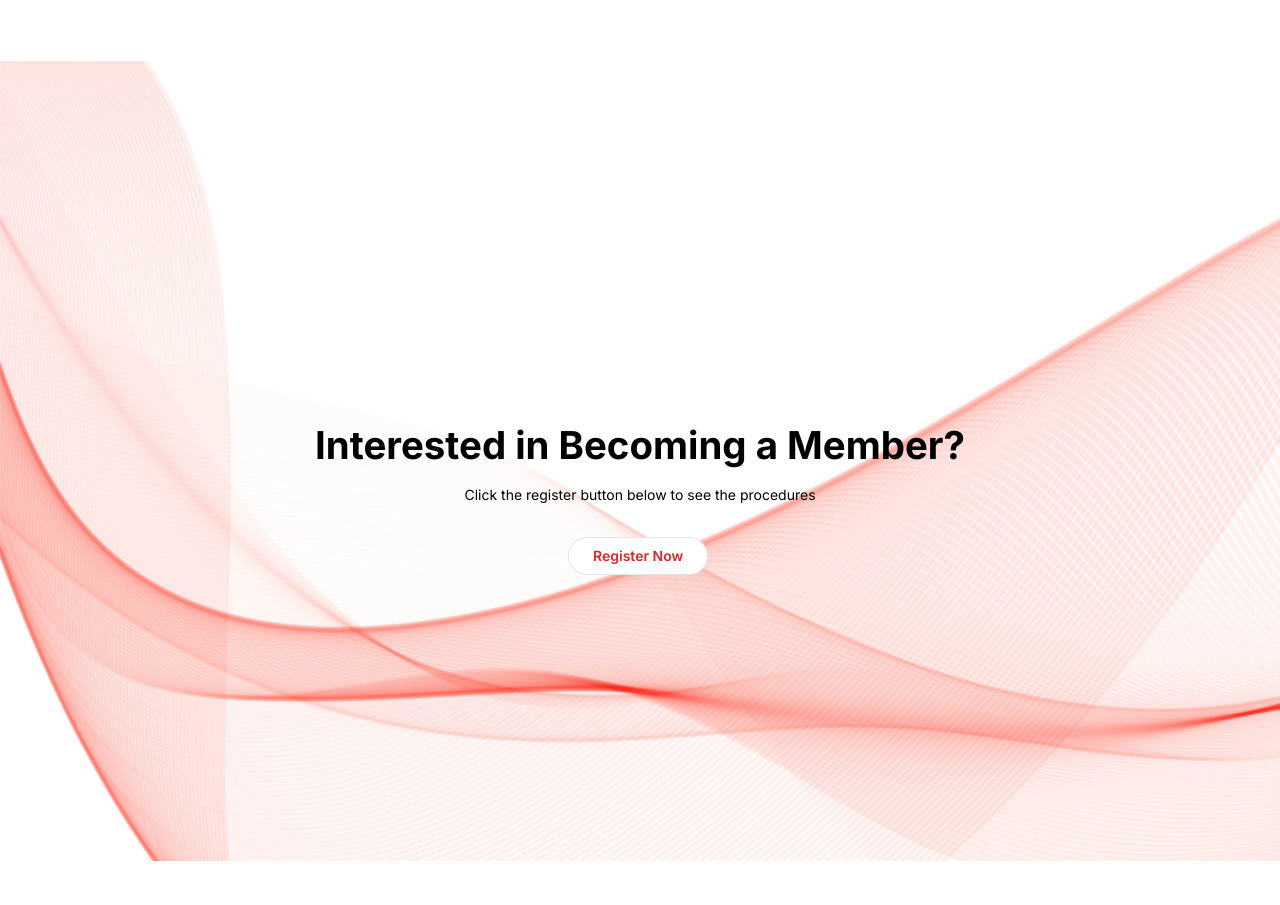
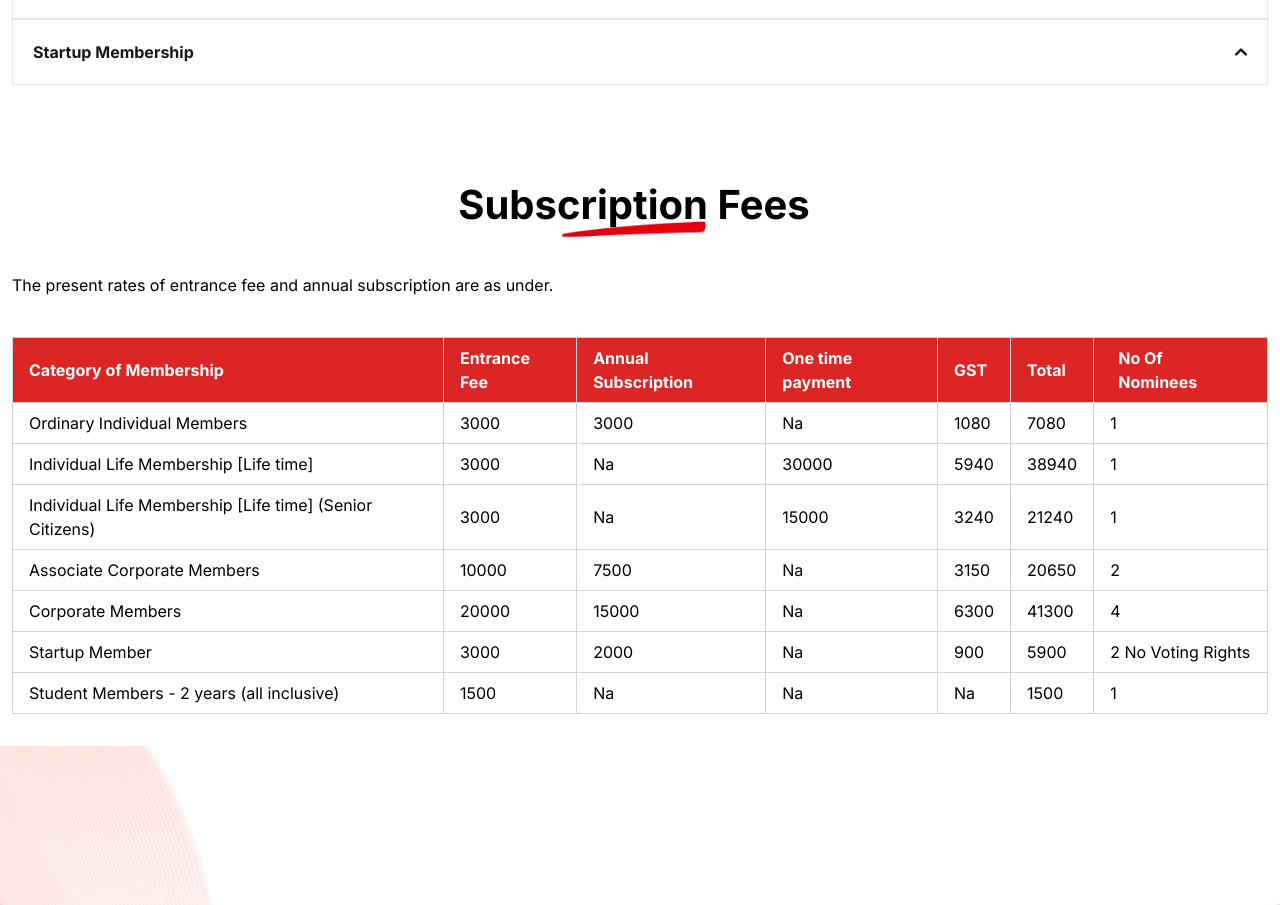
Before and after one commit to Manu-Madhu/KMA-Development-, a Next.js app: page /member in a window 1280 px wide. Shown: the part 1540-2445 px from the top of the page. Built offline with nearby package versions, Linux system fonts and the light colour scheme; no server answers.

Commit message:
Member page updates, and fix all links

```diff
--- a/src/app/(user)/login/page.jsx
+++ b/src/app/(user)/login/page.jsx
@@ -4,6 +4,7 @@ import useFormValidation from "@/hooks/loginHooks/useFormValidation";
 import ValidationLogin from "@/hooks/loginHooks/validationLogin";
 import React, { useEffect } from "react";
 import { useRouter } from "next/navigation";
+import Link from "next/link";
 
 
 const LoginPage = () => {
@@ -96,10 +97,10 @@ const LoginPage = () => {
               Remember for 30 days
             </label>
           </div>
-
+{/*
           <div className="text-primaryColor font-bold text-xs truncate">
             Forgot password
-          </div>
+          </div> */}
         </div>
 
         <button
@@ -116,9 +117,11 @@ const LoginPage = () => {
         )}
         <div className="flex flex-row gap-2">
           <h6 className="text-xs opacity-80 ml-20">Don’t have an account?</h6>
+          <Link href="/registration">
           <h6 className="text-primaryColor text-center text-xs font-bold">
             Sign up
           </h6>
+          </Link>
         </div>
       </form>
     </div>
--- a/src/app/(user)/member/page.jsx
+++ b/src/app/(user)/member/page.jsx
@@ -2,6 +2,7 @@ import PageEndQuery from "@/components/user/Common/PageEndQuery";
 import Banner from "@/components/user/member/Banner";
 import BottomImage from "@/components/user/member/BottomImage";
 import Category from "@/components/user/member/Category";
+import SubscriptionFeesTable from "@/components/user/member/SubscriptionFeesTable";
 import React from "react";
 
 const Member = () => {
@@ -11,6 +12,10 @@ const Member = () => {
       <section>
         <Category />
       </section>
+      <section>
+        <SubscriptionFeesTable/>
+      </section>
+
       <section>
         <PageEndQuery
           heading={`Interested in Becoming a Member?`}
--- a/src/app/(user)/social-connect/page.jsx
+++ b/src/app/(user)/social-connect/page.jsx
@@ -6,6 +6,7 @@ import Filter from "@/components/user/Social-Connect/filter";
 import { followUsLinks } from "@/data/follow_us";
 import useFetchSocialConnect from "@/hooks/socialConnectHooks/useGetSocialConnect";
 import { useState } from "react";
+import Link from "next/link";
 
 function Page() {
   const { socialConnects, loading } = useFetchSocialConnect();
@@ -43,6 +44,7 @@ const filteredConnects = filteredPlatforms.length > 0
                 platform={connect.platform.name}
                 type={connect.type}
                 thumbnailUrl={connect.coverImageUrl}
+                link={connect.link}
               />
             ))
           ) : (
@@ -56,17 +58,19 @@ const filteredConnects = filteredPlatforms.length > 0
           <UnderlinedHeading heading={"Follow "} text="Us" />
           <div className="grid grid-cols-4 max-md:grid-cols-2 w-fit mt-14 gap-4">
             {followUsLinks.map((item, index) => (
+            <Link href={item.link} target="_blank" rel="noopener noreferrer">
               <div
                 className="p-3 flex border border-gray-400 w-64 max-sm:w-40 rounded-full items-center gap-3"
                 key={index}
               >
                 <div className="size-9 rounded-full overflow-clip object-cover">
-                  <img src={item.icon} alt="Facebook" className="" />
+                  <img src={item.icon} alt= {item.platform} className="" />
                 </div>
                 <p className="text-black text-lg max-sm:text-base font-semibold">
                   {item.platform}
                 </p>
               </div>
+              </Link>
             ))}
           </div>
         </div>
--- a/src/components/user/Common/ArticleCard.jsx
+++ b/src/components/user/Common/ArticleCard.jsx
@@ -32,12 +32,17 @@ function ArticleCard({
         </p>
         <p className="text-white text-lg">{title}</p>
       </div>
-      <div
-        className={`p-4 inset-0 size-fit m-auto text-white rounded-full absolute cursor-pointer bg-[#2A282FCC] ${type == "video" ? "" : "hidden"
-          }`}
-      >
-        {link ? <Link href={link}>{link?.name || <FaPlay />}</Link> : <FaPlay />}
-      </div>
+      {type === "video" && (
+        <div className="p-4 inset-0 size-fit m-auto text-white rounded-full absolute cursor-pointer bg-[#2A282FCC]">
+          {link ? (
+            <Link href={link} target="_blank" rel="noopener noreferrer">
+              <FaPlay />
+            </Link>
+          ) : (
+            <FaPlay />
+          )}
+        </div>
+      )}
     </div>
   );
 }
--- a/src/components/user/member/Banner.jsx
+++ b/src/components/user/member/Banner.jsx
@@ -24,6 +24,9 @@ const Banner = () => {
           Image "
         />
         <div className="px-6 mb-10 max-w-screen-xl p-3 pt-10 mx-auto">
+        <div className="mb-10">
+           <UnderlinedHeading  text={"Membership"} />
+        </div>
           <p className="text-base sm:text-[16px] text-justify leading-relaxed text-[#1F392C]">
             KMA provides a host of services to meet the growth needs of the
             Managers. KMA Membership offers many benefits. Members will be able
--- /dev/null
+++ b/src/components/user/member/SubscriptionFeesTable.jsx
@@ -0,0 +1,110 @@
+import UnderlinedHeading from "../Common/UnderlinedHeading";
+
+function SubscriptionFeesTable() {
+    const data = [
+      {
+        category: "Ordinary Individual Members",
+        entranceFee: "3000",
+        annualSubscription: "3000",
+        oneTimePayment: "Na",
+        gst: "1080",
+        total: "7080",
+        nominees: "1",
+      },
+      {
+        category: "Individual Life Membership [Life time]",
+        entranceFee: "3000",
+        annualSubscription: "Na",
+        oneTimePayment: "30000",
+        gst: "5940",
+        total: "38940",
+        nominees: "1",
+      },
+      {
+        category: 'Individual Life Membership [Life time] (Senior Citizens)',
+        entranceFee: '3000',
+        annualSubscription: 'Na',
+        oneTimePayment: '15000',
+        gst: '3240',
+        total: '21240',
+        nominees: '1',
+      },
+      {
+        category: "Associate Corporate Members",
+        entranceFee: "10000",
+        annualSubscription: "7500",
+        oneTimePayment: "Na",
+        gst: "3150",
+        total: "20650",
+        nominees: "2",
+      },
+      {
+        category: "Corporate Members",
+        entranceFee: "20000",
+        annualSubscription: "15000",
+        oneTimePayment: "Na",
+        gst: "6300",
+        total: "41300",
+        nominees: "4",
+      },
+      {
+        category: "Startup Member",
+        entranceFee: "3000",
+        annualSubscription: "2000",
+        oneTimePayment: "Na",
+        gst: "900",
+        total: "5900",
+        nominees: "2 No Voting Rights",
+      },
+      {
+        category: "Student Members - 2 years (all inclusive)",
+        entranceFee: "1500",
+        annualSubscription: "Na",
+        oneTimePayment: "Na",
+        gst: "Na",
+        total: "1500",
+        nominees: "1",
+      },
+    ];
+
+    return (
+      <div className="max-w-screen-xl p-3 pt-10 mx-auto">
+        <div className="mb-10">
+        <UnderlinedHeading text={"Subscription Fees"}/>
+        </div>
+        <p className="my-10 ">
+          The present rates of entrance fee and annual subscription are as under.
+        </p>
+        <div className="overflow-x-auto">
+          <table className="min-w-full text-left bg-white border-collapse border border-gray-300">
+            <thead>
+              <tr className="bg-red-600 text-white">
+                <th className="px-4 py-2 border border-gray-300">Category of Membership</th>
+                <th className="px-4 py-2 border border-gray-300">Entrance Fee</th>
+                <th className="px-4 py-2 border border-gray-300">Annual Subscription</th>
+                <th className="px-4 py-2 border border-gray-300">One time payment</th>
+                <th className="px-4 py-2 border border-gray-300">GST</th>
+                <th className="px-4 py-2 border border-gray-300">Total</th>
+                <th className="px-6 py-2 border border-gray-300">No Of Nominees</th>
+              </tr>
+            </thead>
+            <tbody>
+              {data.map((row, index) => (
+                <tr key={index} className="text-left">
+                  <td className="px-4 py-2 border border-gray-300">{row.category}</td>
+                  <td className="px-4 py-2 border border-gray-300">{row.entranceFee}</td>
+                  <td className="px-4 py-2 border border-gray-300">{row.annualSubscription}</td>
+                  <td className="px-4 py-2 border border-gray-300">{row.oneTimePayment}</td>
+                  <td className="px-4 py-2 border border-gray-300">{row.gst}</td>
+                  <td className="px-4 py-2 border border-gray-300">{row.total}</td>
+                  <td className="px-4 py-2 border border-gray-300">{row.nominees}</td>
+                </tr>
+              ))}
+            </tbody>
+          </table>
+        </div>
+      </div>
+    );
+  }
+
+  export default SubscriptionFeesTable;
```
Also changed, not shown: src/data/follow_us.js (+6 -6 lines), public/youtube.png (added).
